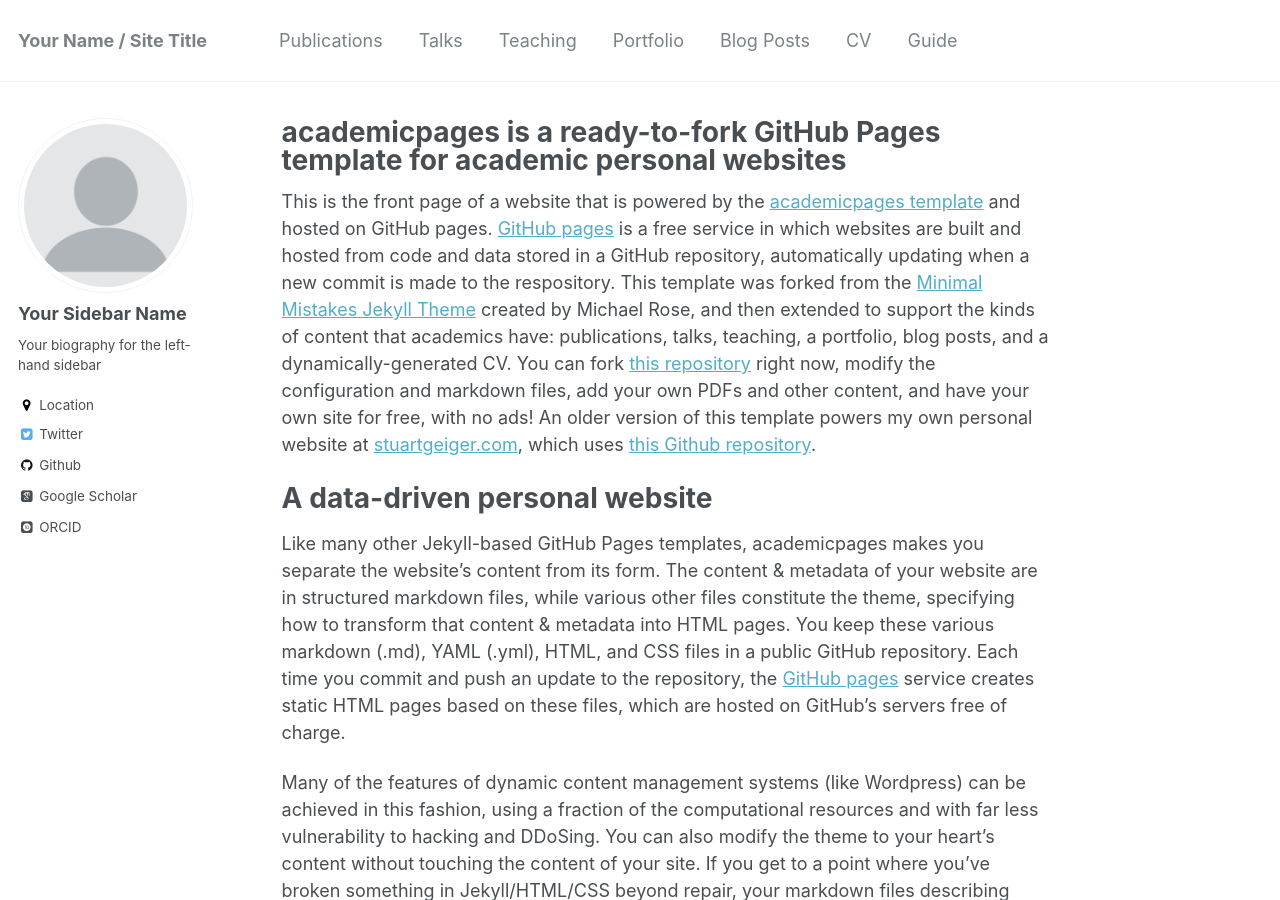
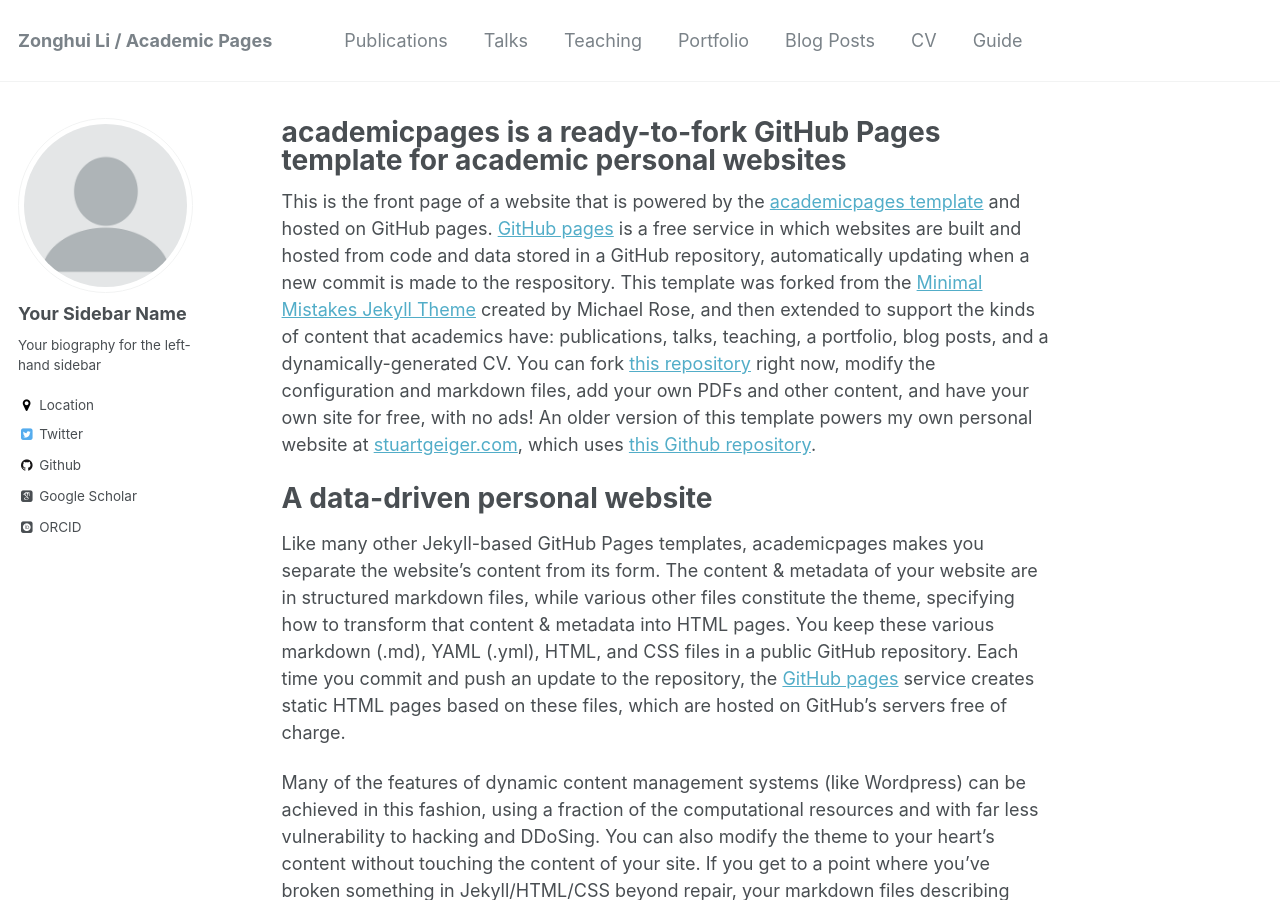
Before and after one commit to yingwangbjtu/lizonghui.github.io, a Jekyll site: the page built from _pages/about.md, in a window 1280 px wide and 900 px high. Built offline with Jekyll 4.4.1, drawn with Linux system fonts in a browser that asks for light colours; some web fonts are replaced.

Commit message:
Update _config.yml

```diff
--- a/_config.yml
+++ b/_config.yml
@@ -7,11 +7,11 @@
 
 # Site Settings
 locale                   : "en-US"
-title                    : "Your Name / Site Title"
+title                    : "Zonghui Li / Academic Pages"
 title_separator          : "-"
 name                     : &name "Your Name"
 description              : &description "personal description"
-url                      : https://academicpages.github.io # the base hostname & protocol for your site e.g. "https://mmistakes.github.io"
+url                      : https://lizonghui.github.io/ #https://academicpages.github.io # the base hostname & protocol for your site e.g. "https://mmistakes.github.io"
 baseurl                  : "" # the subpath of your site, e.g. "/blog"
 repository               : "lizonghui/lizonghui.github.io" #"academicpages/academicpages.github.io"
 teaser                   :  # filename of teaser fallback teaser image placed in /images/, .e.g. "500x300.png"
```
